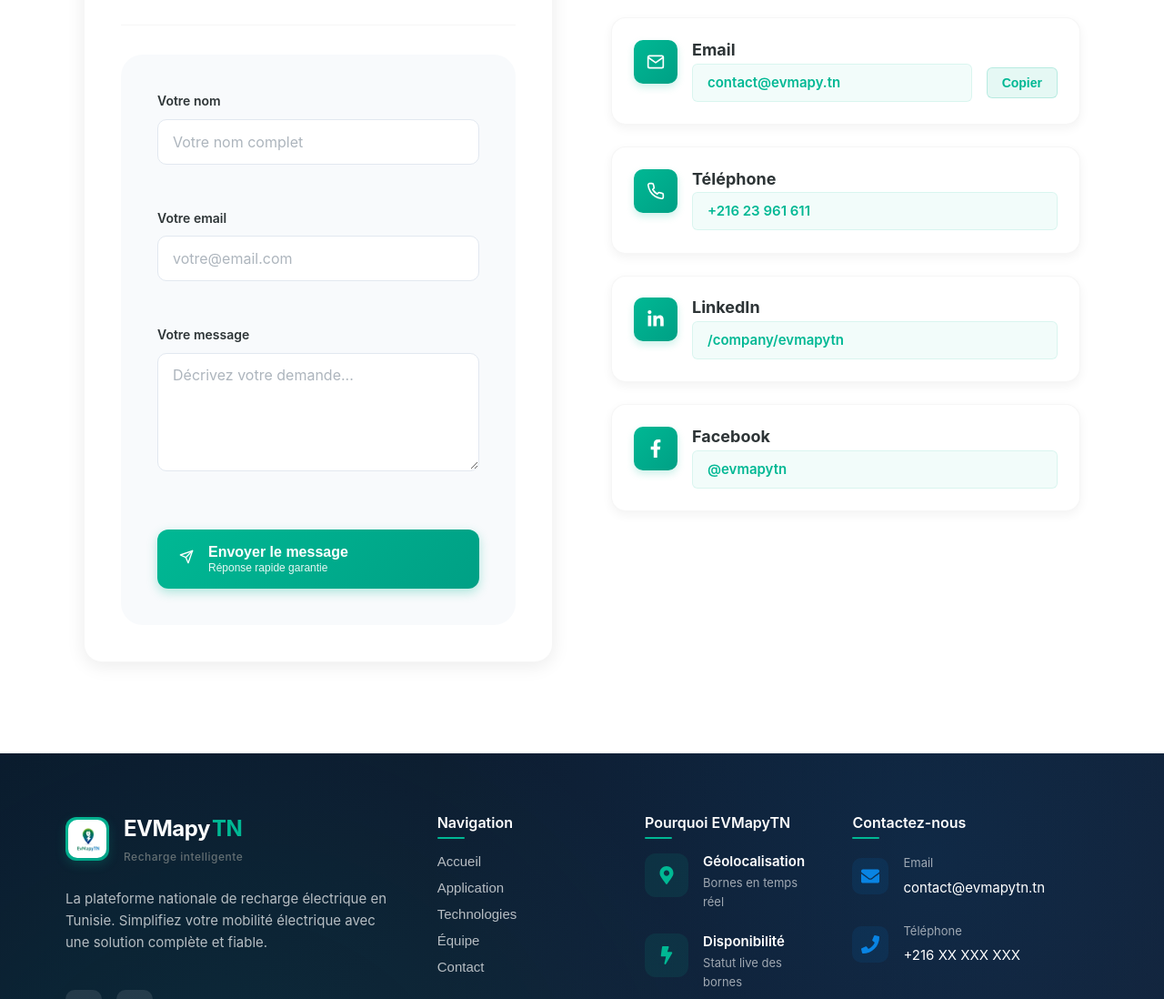
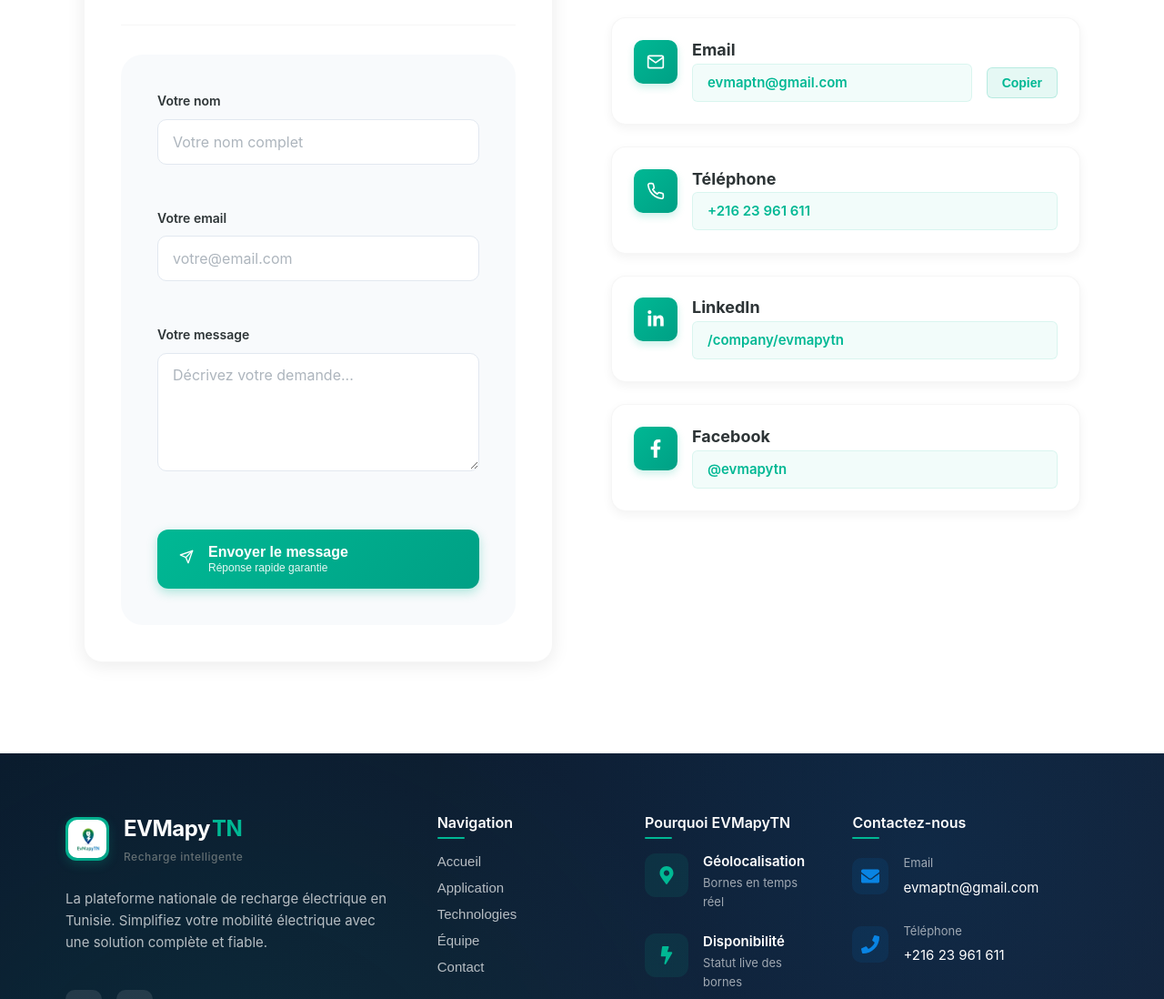
Before and after one commit to Houssine2001/evmap_vitrine, a React (Vite) app: page / in a window 1280 px wide. Shown: the part 9145-10243 px from the top of the page at 91% size. Built offline with nearby package versions, Linux system fonts and the light colour scheme.

Commit message:
fix color

```diff
--- a/src/App.jsx
+++ b/src/App.jsx
@@ -1084,13 +1084,13 @@
                       <div className="info-card-text">
                         <h4 className="info-card-title">Email</h4>
                         <div className="info-card-action">
-                          <a href="mailto:contact@evmapy.tn" className="info-contact-link">
-                            contact@evmapy.tn
+                          <a href="mailto:evmaptn@gmail.com" className="info-contact-link">
+                            evmaptn@gmail.com
                           </a>
                           <button
                             className="info-copy-btn"
                             onClick={() => {
-                              navigator.clipboard.writeText('contact@evmapy.tn');
+                              navigator.clipboard.writeText('evmaptn@gmail.com');
                             }}
                           >
                             Copier
--- a/src/components/Footer/Footer.jsx
+++ b/src/components/Footer/Footer.jsx
@@ -131,7 +131,7 @@
               </div>
               <div className="contact-text">
                 <p>Email</p>
-                <a href="mailto:contact@evmapytn.tn">contact@evmapytn.tn</a>
+                <a href="mailto:contact@evmapytn.tn">evmaptn@gmail.com</a>
               </div>
             </div>
             <div className="contact-item">
@@ -140,7 +140,7 @@
               </div>
               <div className="contact-text">
                 <p>Téléphone</p>
-                <span>+216 XX XXX XXX</span>
+                <span>+216 23 961 611</span>
               </div>
             </div>
           </div>
```
